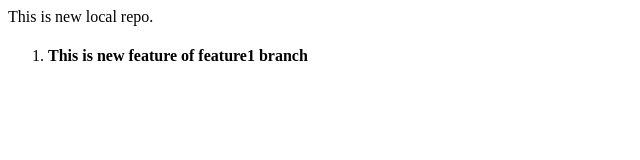
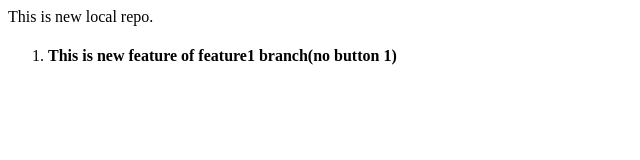
Before and after one commit to devanshh7/devansh-repo, a plain HTML site: page index.html in a window 1280 px wide. Shown: the whole page, without its empty margins (0-640 px from the left). Drawn offline with Linux system fonts and the light colour scheme.

Commit message:
no button

```diff
--- a/index.html
+++ b/index.html
@@ -1,6 +1,6 @@
 <p>This is new local repo.</p>
 <ol>
     <li>
-        <h4>This is new feature of feature1 branch</h4>
+        <h4>This is new feature of feature1 branch(no button 1)</h4>
     </li>
 </ol>
```
